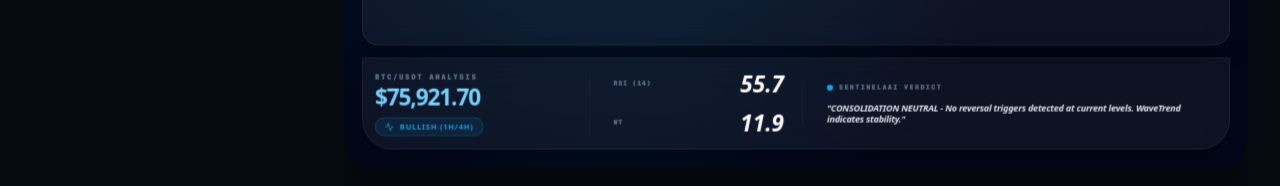
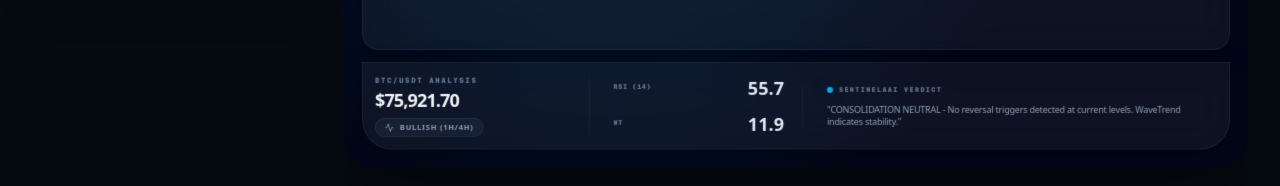
Before and after one commit to danielguollo80-ui/sentinela-web-app, a Next.js app: page / in a window 1280 px wide. Shown: the part 1123-1309 px from the top of the page. Built offline with nearby package versions, Linux system fonts and the light colour scheme; no server answers.

Commit message:
fix: muted colors for price/trend/RSI/WT to eliminate perceived glow

```diff
--- a/src/components/sentinela-bio-panel.tsx
+++ b/src/components/sentinela-bio-panel.tsx
@@ -41,11 +41,11 @@ export const SentinelaBioPanel: React.FC<SentinelaBioPanelProps> = ({
       <div className={`${isSetup ? 'col-span-2' : 'col-span-3'} space-y-2`}>
         <div className="space-y-0.5">
           <p className="text-[10px] font-black text-slate-500 uppercase tracking-[0.2em] font-mono">{symbol} ANALYSIS</p>
-          <p className="text-3xl font-black text-sky-300 tracking-tighter">${price}</p>
+          <p className="text-2xl font-bold text-slate-100 tracking-tighter">${price}</p>
         </div>
-        <div className="inline-flex items-center gap-2 bg-sentinela-blue/10 px-3 py-1 rounded-full border border-sentinela-blue/30">
-          <Activity className="w-3 h-3 text-sentinela-blue" />
-          <span className="text-[10px] font-black text-sentinela-blue uppercase tracking-widest">{trend}</span>
+        <div className="inline-flex items-center gap-2 bg-slate-800/60 px-3 py-1 rounded-full border border-slate-600/40">
+          <Activity className="w-3 h-3 text-slate-400" />
+          <span className="text-[10px] font-bold text-slate-400 uppercase tracking-widest">{trend}</span>
         </div>
       </div>
 
@@ -89,11 +89,11 @@ export const SentinelaBioPanel: React.FC<SentinelaBioPanelProps> = ({
       <div className={`${isSetup ? 'col-span-2' : 'col-span-3'} space-y-4 border-l border-white/5 ${isSetup ? 'pl-6' : 'pl-8'} pr-2`}>
         <div className="flex items-center justify-between gap-2">
           <span className="text-[9px] font-black text-slate-500 uppercase tracking-[0.1em] font-mono whitespace-nowrap">RSI (14)</span>
-          <span className={`${isSetup ? 'text-2xl' : 'text-3xl'} font-black text-white italic`}>{rsi}</span>
+          <span className={`${isSetup ? 'text-xl' : 'text-2xl'} font-bold text-slate-200`}>{rsi}</span>
         </div>
         <div className="flex items-center justify-between gap-2">
           <span className="text-[9px] font-black text-slate-500 uppercase tracking-[0.1em] font-mono whitespace-nowrap">WT</span>
-          <span className={`${isSetup ? 'text-2xl' : 'text-3xl'} font-black text-white italic`}>{wt}</span>
+          <span className={`${isSetup ? 'text-xl' : 'text-2xl'} font-bold text-slate-200`}>{wt}</span>
         </div>
       </div>
 
@@ -103,7 +103,7 @@ export const SentinelaBioPanel: React.FC<SentinelaBioPanelProps> = ({
           <div className="w-2 h-2 rounded-full bg-sentinela-blue glow-blue" />
           <p className="text-[9px] font-black text-slate-500 uppercase tracking-[0.2em] font-mono">SENTINELAAI VERDICT</p>
         </div>
-        <p className={`${isSetup ? 'text-[10px]' : 'text-xs'} font-bold text-slate-200 leading-tight tracking-tight italic line-clamp-3`}>
+        <p className={`${isSetup ? 'text-[10px]' : 'text-xs'} font-medium text-slate-400 leading-tight tracking-tight line-clamp-3`}>
           &quot;{verdict}&quot;
         </p>
       </div>
```
